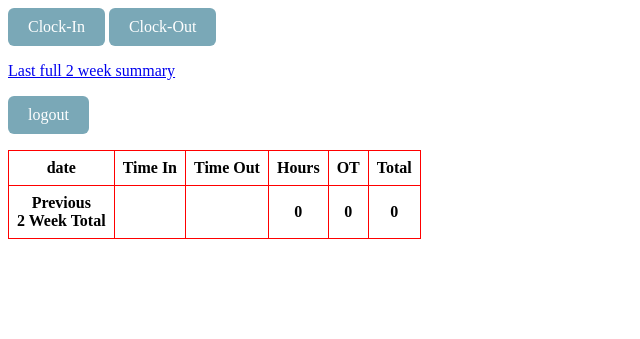
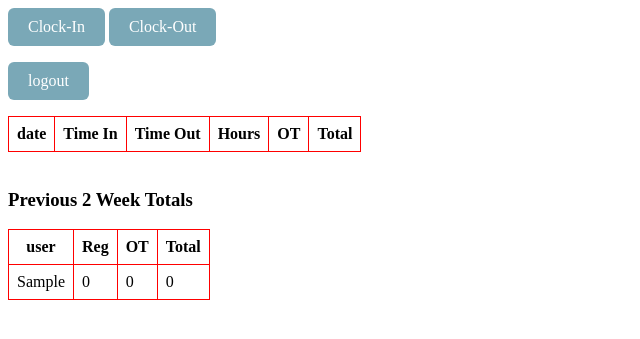
Before and after one commit to nimrodl/timeclock, a Django app: page /timeclock/ in a window 1280 px wide. Shown: the top 339 px of the page, without its empty margins (0-640 px from the left). Run offline with Django 3.2, Linux system fonts and the light colour scheme; a user stored in the database is signed in; tables that the repository leaves empty hold one stand-in row (values such as "Sample post"); lists and menus that the app fills with data are empty.

Commit message:
removed summary view and added functionality to UserView. removed /timeclock/user/ url

```diff
--- a/timeclock/templates/timeclock/events.html
+++ b/timeclock/templates/timeclock/events.html
@@ -9,23 +9,16 @@
 		border-radius: 6px;
 		outline: none;
 	}
+	table{
+		border-collapse:collapse;
+		border:1px solid #FF0000;
+	}
+	table td{ border:1px solid #FF0000; padding:.5em; }
+	table th{ border:1px solid #FF0000; padding:.5em; }
 </style>
 <a class="button" href="{% url 'timeclock:clockIn' %}">Clock-In</a>
 <a class="button" href="{% url 'timeclock:clockOut' %}">Clock-Out</a>
-{%if request.user.is_staff %}
-<p><a href="{% url 'timeclock:summary' %}">Last full 2 week summary</a></p>
-{% endif %}
 <p><a class="button" href="{% url 'timeclock:logout' %}">logout</a></p>
-<style type="text/css" media="screen">
-
-table{
-	border-collapse:collapse;
-	border:1px solid #FF0000;
-}
-
-	table td{ border:1px solid #FF0000; padding:.5em; }
-	table th{ border:1px solid #FF0000; padding:.5em; }
-</style>
 <table>
 	<tr>
 		<th>date</th>
@@ -54,15 +47,25 @@ table{
 			<th>{{week.total}}</th>
 		</tr>
 		{% endif %}
-		{% if forloop.revcounter0 == 1 %}
-		<tr>
-			<th>Previous<br/>2 Week Total</th>
-			<th></th>
-			<th></th>
-			<th>{{object_list.paydata.reg}}</th>
-			<th>{{object_list.paydata.ot}}</th>
-			<th>{{object_list.paydata.total}}</th>
-		</tr>
-		{% endif %}
 	{% endfor %}
 </table>
+
+<br/>
+
+<h3>Previous 2 Week Totals</h3>
+<table>
+		<tr>
+			<th>user</th>
+			<th>Reg</th>
+			<th>OT</th>
+			<th>Total</th>
+		</tr>
+	{% for user,data in summary.items %}
+		<tr>
+			<td>{{user}}</td>
+			<td>{{data.reg}}</td>
+			<td>{{data.ot}}</td>
+			<td>{{data.total}}</td>
+		</tr>
+	{% endfor %}
+</table>
--- a/timeclock/urls.py
+++ b/timeclock/urls.py
@@ -8,11 +8,9 @@ from . import views, forms
 app_name = 'timeclock'
 urlpatterns = [
         path('', views.UserEventView.as_view(), name='user'),
-        path('user/', views.UserEventView.as_view(), name='user'),
-        path('summary/', views.SummaryView.as_view(), name='summary'),
         path('card/<int:cardnum>/', views.card, name='card'),
         path('clockIn', views.clockIn, name='clockIn'),
         path('clockOut', views.clockOut, name='clockOut'),
         path('login/', LoginView.as_view( authentication_form=forms.MyLoginForm,), name='login',),
-        path('logout/', LogoutView.as_view( next_page='/timeclock/user' ), name='logout',),
+        path('logout/', LogoutView.as_view( next_page='/timeclock/' ), name='logout',),
 ]
--- a/timeclock/views.py
+++ b/timeclock/views.py
@@ -21,18 +21,13 @@ class UserEventView(LoginRequiredMixin, generic.ListView):
     def get_queryset(self):
         queryset = Event.objects.filter(user = self.request.user.id )
         return queryset
-
-class SummaryView(LoginRequiredMixin, generic.ListView):
-    model = User
-    template_name = 'timeclock/summary.html'
     def get_context_data(self, **kwargs):
         context = super().get_context_data(**kwargs)
         user_list = User.objects.all() if self.request.user.is_staff else User.objects.filter(id = self.request.user.id)
-        context['data_list']={}
+        context['summary'] = {}
         for user in user_list:
-            context['data_list'][user.first_name]=Event.objects.filter(user = user.id).paydata
+            context['summary'][user.first_name]=Event.objects.filter(user = user.id).paydata
         return context
-
 
 def card(request, cardnum):
     user = get_object_or_404(User, staff__cardnum=cardnum)
```
Also changed, not shown: timeclock/templates/timeclock/summary.html (deleted, +0 -18 lines).
